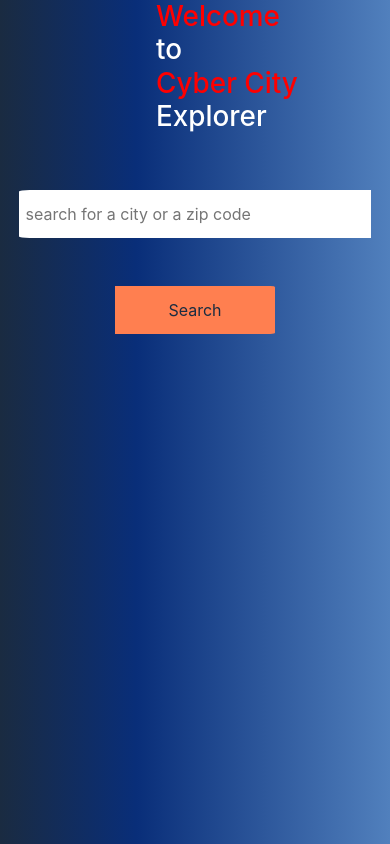
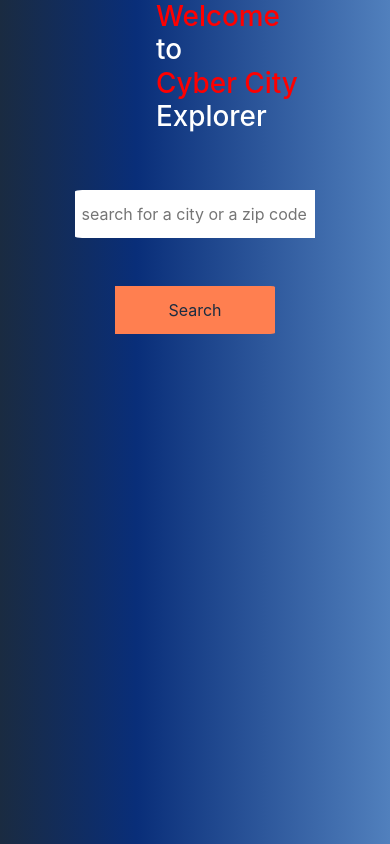
Before and after one commit to jjescandor/city, a React (Create React App) app: page / in a window 390 px wide. Built offline with nearby package versions, Linux system fonts and the light colour scheme.

Commit message:
added yelp api

```diff
--- a/src/SearchCity.css
+++ b/src/SearchCity.css
@@ -7,11 +7,15 @@ input{
   }
 
   @media (max-width:600px){
-    .input{
-      width:80%;
+    input{
+      width:15rem;
+      margin:none;
+      padding:none
     }
-    .button{
-      width:80%;
+    button{
+      width:5rem;
+      margin:none;
+      padding: none;
     }
   }
 
```
